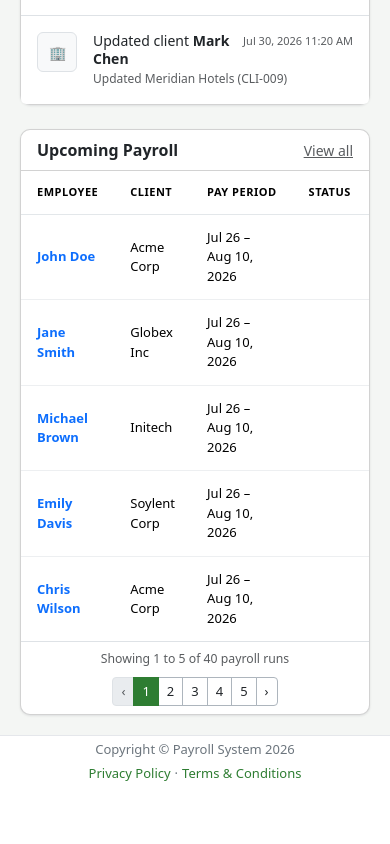
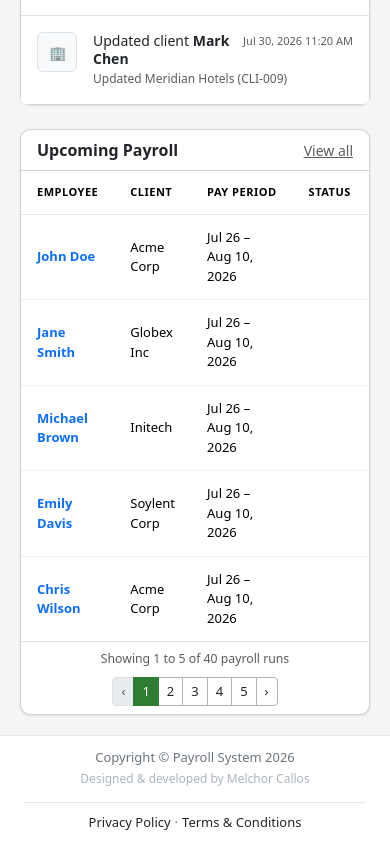
Before and after one commit to melchie04/payroll-system, a React (Vite) app in the folder frontend/: page / in a window 390 px wide. Shown: the part 1622-2466 px from the top of the page. Before the commit the page ends 2409 px from the top, so only its background shows below. Built offline with nearby package versions, Linux system fonts and the light colour scheme.

Commit message:
Update: Footer

```diff
--- a/frontend/src/assets/scss/_dark.scss
+++ b/frontend/src/assets/scss/_dark.scss
@@ -70,14 +70,6 @@
 [data-bs-theme="dark"] .modal-content .bg-white,
 [data-bs-theme="dark"] .modal-content .bg-light {
   background-color: var(--app-dark-surface-2) !important;
-}
-
-[data-bs-theme="dark"] #layoutSidenav_content > footer.bg-light {
-  background-color: var(--app-footer-bg) !important;
-}
-
-[data-bs-theme="dark"] #layoutSidenav_content > footer.bg-light .text-muted {
-  color: var(--app-footer-text) !important;
 }
 
 [data-bs-theme="dark"] #layoutSidenav_content .text-dark,
--- a/frontend/src/assets/scss/_footer.scss
+++ b/frontend/src/assets/scss/_footer.scss
@@ -1,20 +1,58 @@
 // The footer bar, shared by every layout.
 
-footer.bg-light {
-  background-color: var(--app-footer-bg) !important;
-  border-top-color: var(--app-footer-line) !important;
+.app-footer {
+  display: flex;
+  align-items: center;
+  min-height: var(--app-footer-height);
+  padding: 0.25rem 0;
+  background-color: var(--app-footer-bg);
+  border-top: 1px solid var(--app-footer-line);
+  color: var(--app-footer-text);
+  font-size: var(--app-fs-3);
 }
 
-footer.bg-light .text-muted {
-  color: var(--app-footer-text) !important;
+.app-footer .container-fluid {
+  width: 100%;
 }
 
-footer.bg-light a {
-  color: var(--app-footer-link);
+.app-footer-credit {
+  color: var(--app-footer-credit);
+  font-size: var(--app-fs-2);
+}
+
+.app-footer a {
+  color: inherit;
   transition: color 0.15s ease-in-out;
 }
 
-footer.bg-light a:hover,
-footer.bg-light a:focus-visible {
-  color: var(--app-footer-link-hover);
+.app-footer a:hover,
+.app-footer a:focus-visible {
+  color: var(--app-accent-ink-hover);
 }
+
+@media (max-width: 575.98px) {
+  .app-footer {
+    padding: 0.75rem 0;
+  }
+
+  .app-footer-sep {
+    display: none;
+  }
+
+  .app-footer-credit {
+    display: block;
+    margin-top: 0.125rem;
+  }
+
+  .app-footer-links {
+    width: 100%;
+    margin-top: 0.625rem;
+    padding-top: 0.625rem;
+    border-top: 1px solid var(--app-footer-line);
+  }
+
+  .app-footer-links a {
+    color: var(--app-nav-link);
+    font-weight: 500;
+  }
+}
--- a/frontend/src/assets/scss/_shell.scss
+++ b/frontend/src/assets/scss/_shell.scss
@@ -139,31 +139,12 @@ body {
   margin-top: 0 !important;
 }
 
-#layoutSidenav_content > footer.bg-light {
-  padding-top: 0.25rem !important;
-  padding-bottom: 0.25rem !important;
-}
-
-#layoutSidenav_content > footer > .container-fluid {
-  width: 100%;
-}
-
-#layoutSidenav_content > footer {
-  display: flex;
-  align-items: center;
-  min-height: var(--app-footer-height);
-  border-top: 1px solid var(--bs-border-color);
-}
-
 @media (min-width: 992px) {
   #layoutSidenav #layoutSidenav_nav {
     transform: translateX(0);
   }
   #layoutSidenav #layoutSidenav_content {
     margin-left: 0;
-  }
-  .sb-nav-fixed #layoutSidenav #layoutSidenav_content {
-    padding-left: var(--app-sidenav-width);
   }
 }
 
--- a/frontend/src/assets/scss/_sidenav.scss
+++ b/frontend/src/assets/scss/_sidenav.scss
@@ -115,13 +115,13 @@
 .help-footer-btn-light,
 .help-footer-btn-dark {
   font-size: var(--app-fs-3);
-  color: var(--app-footer-link) !important;
+  color: var(--app-accent-ink) !important;
   transition: color 0.15s ease-in-out;
 }
 
 .help-footer-btn-light:hover,
 .help-footer-btn-dark:hover {
-  color: var(--app-footer-link-hover) !important;
+  color: var(--app-accent-ink-hover) !important;
 }
 
 .sb-sidenav-light .sb-sidenav-footer > div:focus-visible,
@@ -146,7 +146,7 @@
     transition: transform 0.3s cubic-bezier(0.4, 0, 0.2, 1), width 0.3s cubic-bezier(0.4, 0, 0.2, 1);
   }
   #layoutSidenav #layoutSidenav_content {
-    transition: margin 0.3s cubic-bezier(0.4, 0, 0.2, 1), padding-left 0.3s cubic-bezier(0.4, 0, 0.2, 1);
+    transition: margin 0.3s cubic-bezier(0.4, 0, 0.2, 1);
   }
 
   .sb-sidenav-toggled #layoutSidenav #layoutSidenav_nav {
@@ -158,9 +158,6 @@
   }
   .sb-sidenav-toggled #layoutSidenav #layoutSidenav_content {
     margin-left: 0;
-  }
-  .sb-nav-fixed.sb-sidenav-toggled #layoutSidenav #layoutSidenav_content {
-    padding-left: var(--app-sidenav-collapsed-width);
   }
   .sb-sidenav-toggled #layoutSidenav #layoutSidenav_content:before {
     display: none;
--- a/frontend/src/assets/scss/_variables.scss
+++ b/frontend/src/assets/scss/_variables.scss
@@ -34,8 +34,7 @@
   --app-footer-bg: var(--app-nav-bg);
   --app-footer-line: var(--app-nav-line);
   --app-footer-text: #6c757d;
-  --app-footer-link: var(--app-moss);
-  --app-footer-link-hover: var(--app-moss-active);
+  --app-footer-credit: #adb5bd;
 
   --app-content-bg: #f4f6f4;
   --app-surface: #ffffff;
@@ -181,8 +180,7 @@
   --app-nav-btn-hover-bg: rgba(255, 255, 255, 0.06);
   --app-nav-line: #262e29;
   --app-footer-text: #9aa79f;
-  --app-footer-link: var(--app-accent-ink);
-  --app-footer-link-hover: #7fc98d;
+  --app-footer-credit: #6f7a74;
   --app-menu-divider: #262e29;
   --app-menu-keyline: var(--app-accent-ink);
 
--- a/frontend/src/components/Footer.jsx
+++ b/frontend/src/components/Footer.jsx
@@ -1,20 +1,28 @@
 // The footer bar shown at the bottom of every layout.
 
-// Renders the copyright line and the policy links.
+// Set to false to remove the developer credit before handing the project to a client.
+const SHOW_CREDIT = true;
+
+// Renders the copyright line, the optional developer credit and the policy links.
 export default function Footer() {
   return (
-    <footer className="py-3 bg-light mt-auto border-top">
+    <footer className="app-footer mt-auto">
       <div className="container-fluid px-4">
-        <div
-          className="d-flex flex-column flex-sm-row align-items-center justify-content-between gap-1 text-center text-sm-start"
-          style={{ fontSize: "var(--app-fs-3)" }}
-        >
-          <div className="text-muted">Copyright &copy; Payroll System 2026</div>
-          <div className="d-flex align-items-center gap-1 justify-content-center">
+        <div className="d-flex flex-column flex-sm-row align-items-center justify-content-between gap-1 text-center text-sm-start">
+          <div>
+            Copyright &copy; Payroll System 2026
+            {SHOW_CREDIT && (
+              <>
+                <span className="app-footer-sep"> &middot; </span>
+                <span className="app-footer-credit">Designed &amp; developed by Melchor Callos</span>
+              </>
+            )}
+          </div>
+          <div className="app-footer-links d-flex align-items-center gap-1 justify-content-center">
             <a href="#" className="text-decoration-none">
               Privacy Policy
             </a>
-            <span className="text-muted">&middot;</span>
+            <span aria-hidden="true">&middot;</span>
             <a href="#" className="text-decoration-none">
               Terms &amp; Conditions
             </a>
```
